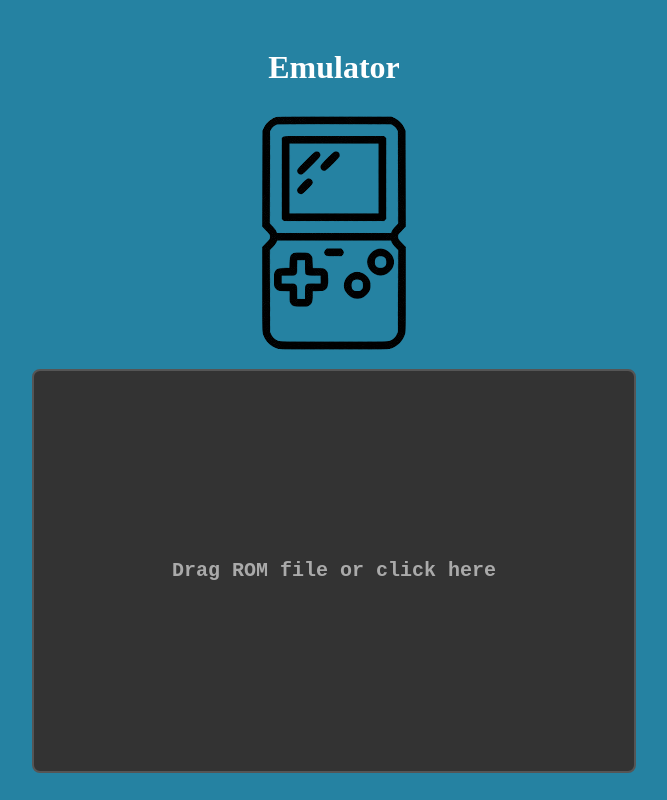
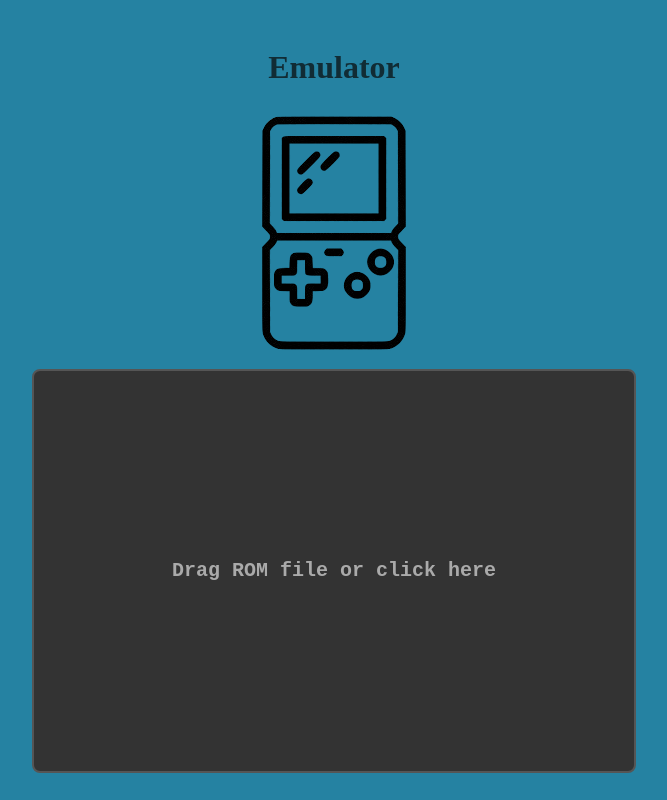
Before and after one commit to NoahHuffine/NoahHuffine.github.io, a website: page index.html in a window 1280 px wide. Shown: the whole page, without its empty margins (306-973 px from the left). Drawn offline with Linux system fonts and the light colour scheme.

Commit message:
Update index.html

```diff
--- a/index.html
+++ b/index.html
@@ -8,7 +8,7 @@
              body, html {
                 height: 100%;
                 background-color: #2582a2;
-                color: white;
+                color: #112c35;
             }
 
             body {
```
